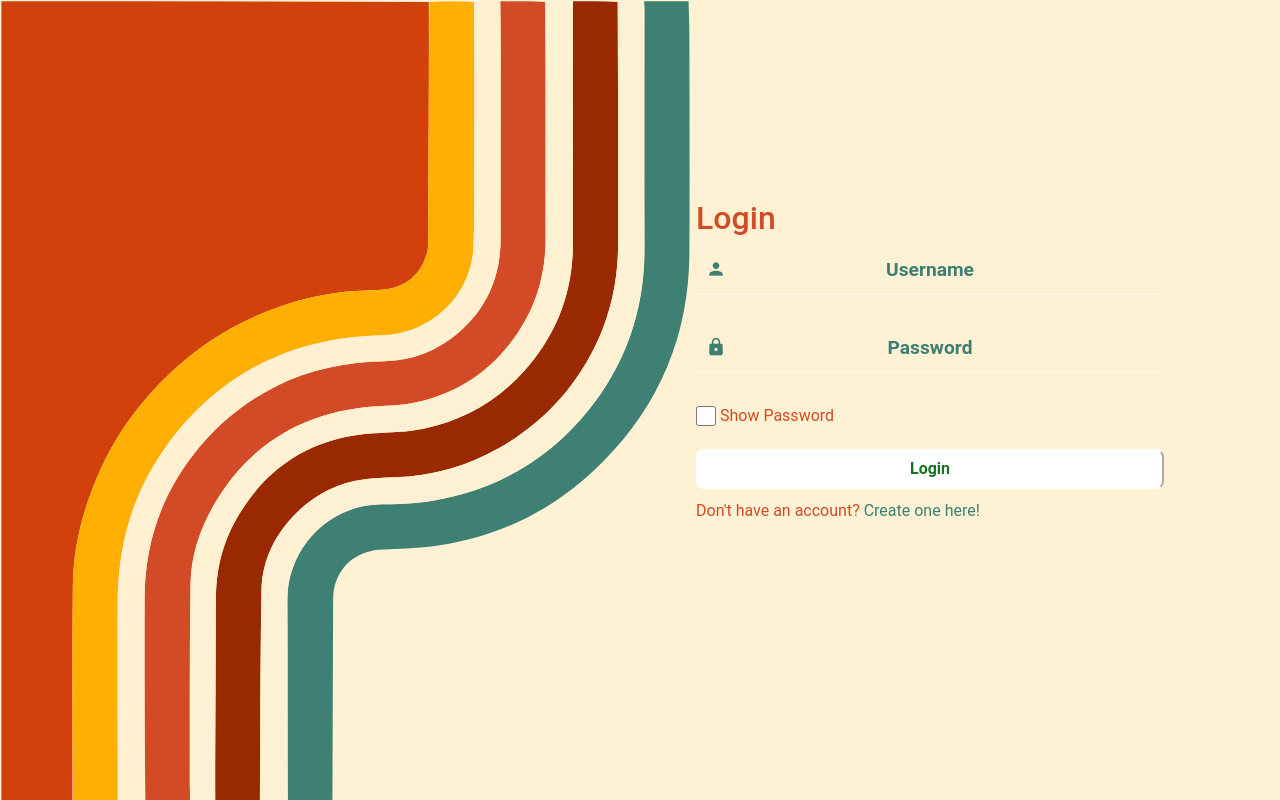
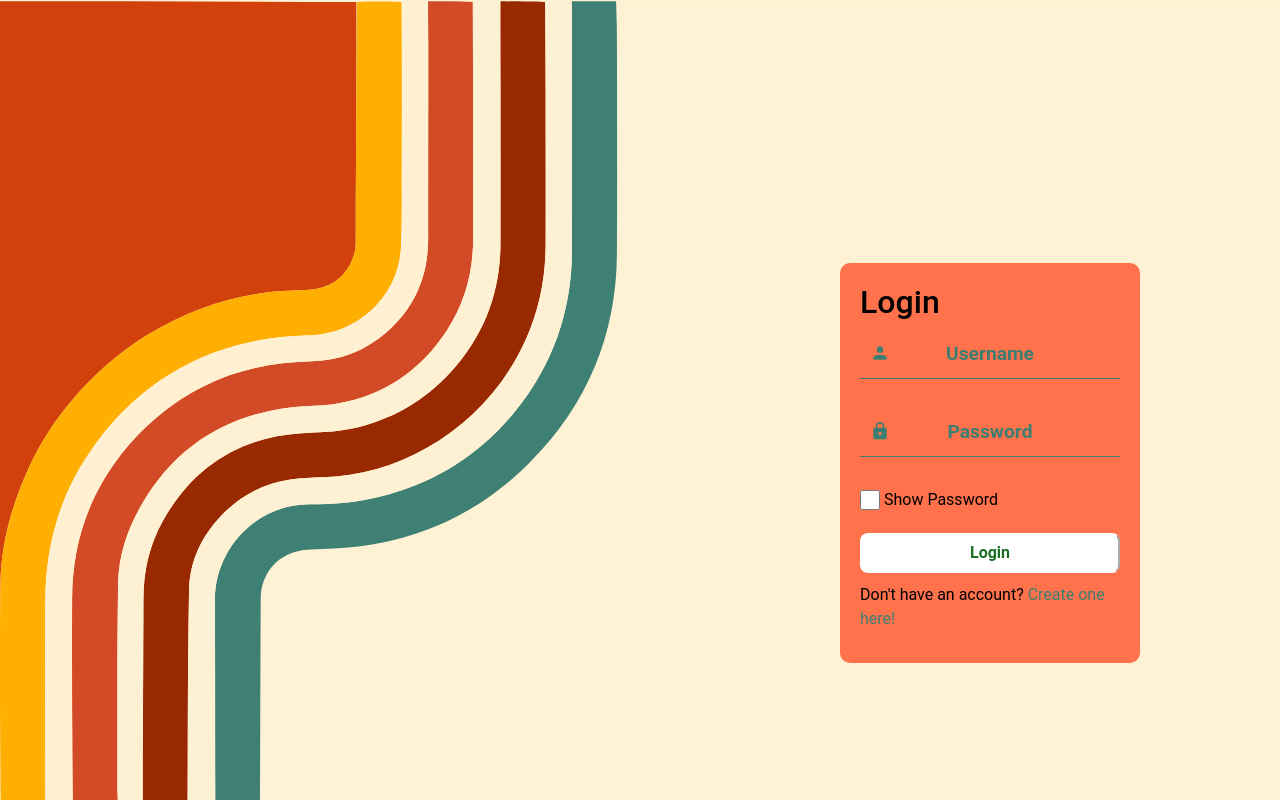
Before and after one commit to ConmHayes/Revision-App, a React (Vite) app in the folder client/: page /login in a window 1280 px wide. Built offline with nearby package versions, Linux system fonts and the light colour scheme; the HTML template or start-up script is replaced by a standard one.

Commit message:
Styling + Timetabling

```diff
--- a/client/package.json
+++ b/client/package.json
@@ -13,6 +13,7 @@
   },
   "dependencies": {
     "moment": "^2.29.4",
+    "moment-timezone": "^0.5.43",
     "react": "^18.2.0",
     "react-big-calendar": "^1.8.5",
     "react-calendar": "^4.6.1",
--- a/client/src/App.css
+++ b/client/src/App.css
@@ -8,6 +8,13 @@ h1 {
   margin: 30px;
   font-family: "Courier New", Courier, monospace;
   font-weight: bold;
+}
+
+body.loginPage {
+  background-image: url("../src/assets/start.svg");
+  background-size: cover;
+  background-position: center;
+  /* Other styles for the login page */
 }
 
 /* Your existing .navbar class */
@@ -32,7 +39,7 @@ h1 {
 }
 
 body {
-  background-image: url("./assets/start.svg");
+  /*background-image: url("./assets/start.svg");*/
   background-size: cover;
   min-height: 100%;
   font-family: "Jost", sans-serif;
@@ -59,7 +66,8 @@ footer {
   left: 10px;
   top: 35%;
   line-height: 0;
-  color: #fffbed;
+  color: #3C7F72
+;
   font-size: 20px;
 }
 
@@ -144,7 +152,8 @@ footer {
 .Input,
 .passwordInput{
   height: 50px;
-  width: 90%
+  width: 90%;
+  color: #3C7F72;
 }
 
 .flexbox-login-array {
@@ -194,9 +203,10 @@ footer {
   background-color: transparent;
   text-align: center;
   width: 100%;
-  border-bottom: 1px solid #fffbed;
+  border-bottom: 1px solid #3C7F72;
   margin-bottom: 20px;
-  color: #fffbed;
+  color: #3C7F72
+  ;
 }
 
 /* Button Styles */
--- a/client/src/components/Calendar/index.jsx
+++ b/client/src/components/Calendar/index.jsx
@@ -7,11 +7,7 @@ export default function schedule( ) {
   const [today, setToday] = useState("");
   const [date, setDate] = useState(new Date())
 
-  function getToday() {
-    const y = new Date().getFullYear();
-    const m = new Date().getMonth();
-    const d = new Date().getDate();
-
+  function dateReturn(d, m, y){
     const months = [
       "January",
       "February",
@@ -39,11 +35,25 @@ export default function schedule( ) {
     }
 
     const date = `${d}${suffix} ${months[m]} ${y}`;
-    setToday(date);
+    return date
   }
-  function logi(e){
-    const exactDate = e
-    console.log(Object.keys(e))
+
+  function getToday() {
+    const y = new Date().getFullYear();
+    const m = new Date().getMonth();
+    const d = new Date().getDate();
+
+    setToday(dateReturn(d, m, y));
+  }
+  function logi(date){
+    const d = date.getDate()
+    const m = date.getMonth()
+    const y = date.getFullYear()
+    const selectedDate = dateReturn(d, m, y)
+    const data = {
+      dateString: selectedDate,
+    }
+    console.log(selectedDate)
 
   }
   useEffect(() => {
@@ -53,7 +63,7 @@ export default function schedule( ) {
 
   return (
     <div className = "app">
-      <h1 className = "text-center">React Calendar</h1>
+      <h1 className = "text-center">Your Calendar</h1>
       <div className = "calendar-container">
         <Calendar onChange = { setDate } value = { date } onClickDay={logi}/>
       </div>
--- a/client/src/pages/LoginPage/index.jsx
+++ b/client/src/pages/LoginPage/index.jsx
@@ -1,15 +1,24 @@
-import { useState } from "react";
+import { useState, useEffect } from "react";
 import { UsernameForm } from "../../Components";
 import { Link } from "react-router-dom"
+import "./style.css";
 
 localStorage.clear();
-//document.body.style.backgroundImage = "url(./assets/start.svg)"
+//document.body.style.backgroundImage = "url(../assets/start.svg)"
 
 export default function LoginPage() {
   const [username, setUsername] = useState("");
   const [inputUn, setInputUn] = useState("Username");
   const [inputPw, setInputPw] = useState("Password");
   const [password, setPassword] = useState("");
+
+  useEffect(() => {
+    document.body.classList.add("login-page");
+    document.body.classList.remove("home-page");
+    return () => {
+      document.body.classList.remove("login-page");
+    };
+  }, []);
 
   return (
     <>
--- /dev/null
+++ b/client/src/pages/LoginPage/style.css
@@ -0,0 +1,34 @@
+/* Login Page styles */
+body.login-page {
+    background-image: url("../../assets/start.svg");
+    background-size: cover;
+    background-position: center;
+  }
+
+  .flexbox-container {
+    display: flex;
+    justify-content: flex-end; /* Positions the content to the right */
+    align-items: center;
+    height: 100vh;
+  }
+
+  .login-array {
+    background-color: #ff724b; /* Set the background for the login form */
+    color: black; /* Font color */
+    padding: 20px;
+    border-radius: 10px;
+    width: 300px; /* Adjust the width as needed */
+    margin-left: 20px; /* Add margin to push it to the left initially */
+  }
+
+  /* Apply responsive changes for smaller screens */
+  @media (max-width: 768px) {
+    .flexbox-container {
+      justify-content: flex-end; /* Positions the content to the right on smaller screens */
+    }
+
+    .login-array {
+      margin-left: 0; /* Remove the left margin */
+      margin-right: 20px; /* Add margin to push it to the right on smaller screens */
+    }
+  }
```
Also changed, not shown: client/src/pages/TimetablesPage/index.jsx (+5 -3 lines), 1 other file (tests, documents, lock files or other folders).
